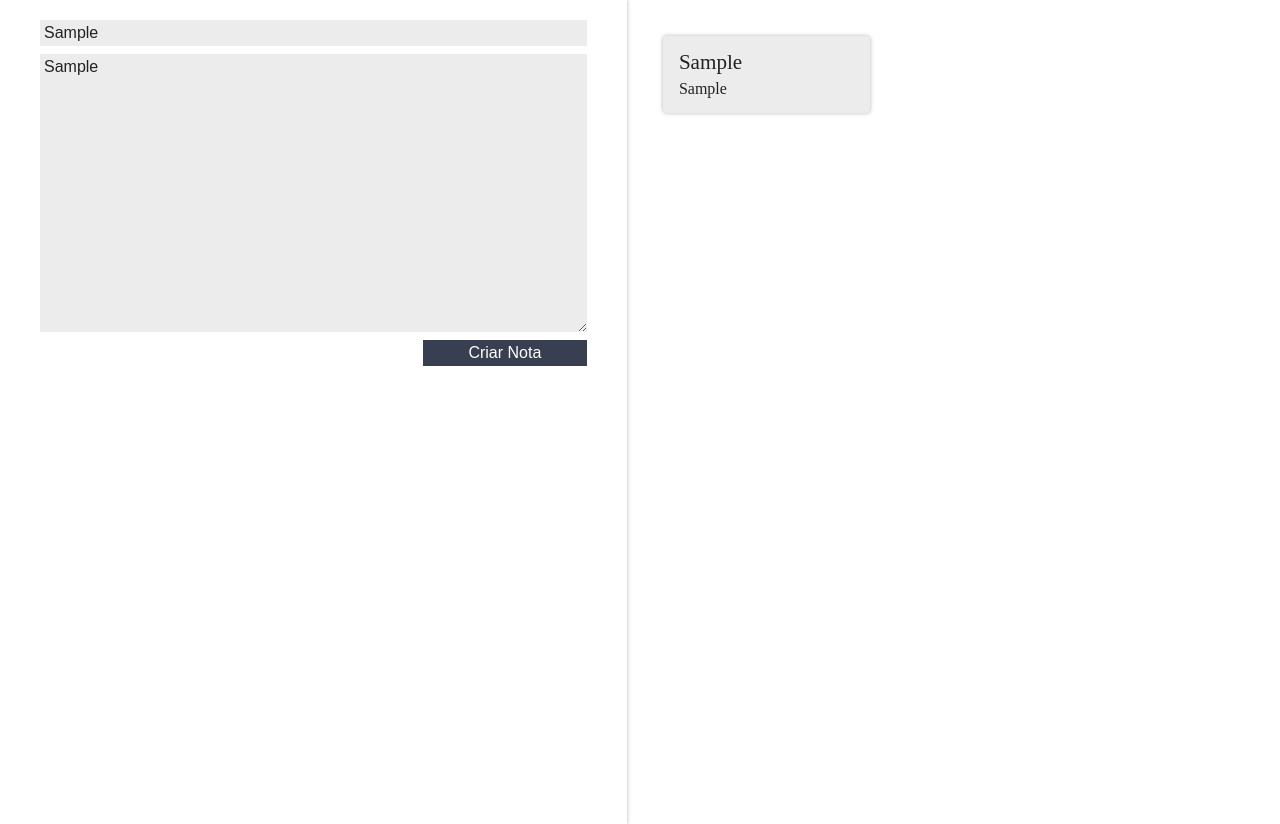
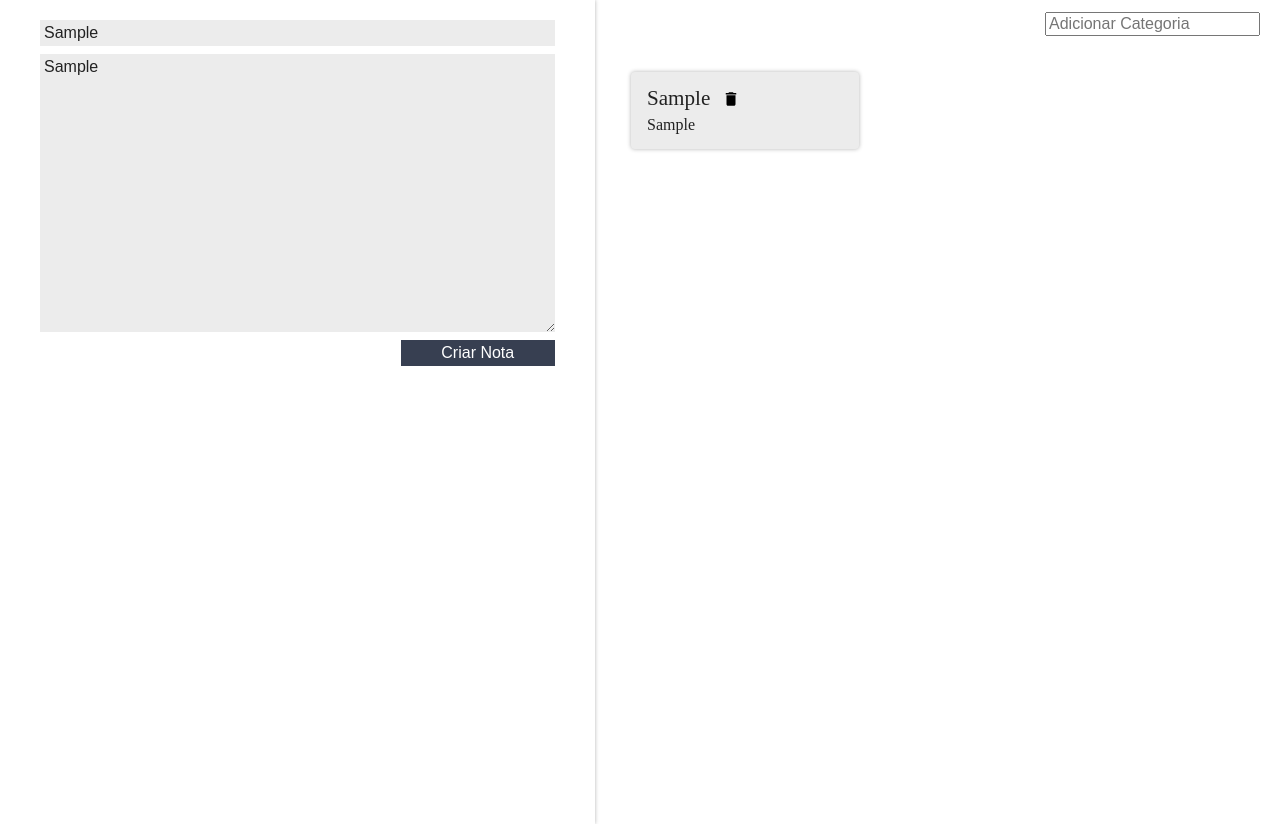
Before and after one commit to FabrizioGomes/ceep, a React (Create React App) app: page / in a window 1280 px wide. Both pictures are taken after typing "Sample", "Sample" into the empty fields and a click on the button "Criar Nota". Built offline with nearby package versions, Linux system fonts and the light colour scheme.

Commit message:
Habilitando o controle para deletar e a permissão de criar categorias

```diff
--- a/src/App.js
+++ b/src/App.js
@@ -1,32 +1,58 @@
 import React, { Component } from "react";
 import ListaDeNotas from "./components/ListaDeNotas";
 import FormularioCadastro from "./components/FormularioCadastro";
+import ListaDeCategorias from "./components/ListaDeCategorias";
 import "./assets/App.css";
-import './assets/index.css';
+import "./assets/index.css";
 class App extends Component {
+  constructor() {
+    super();
 
-  constructor(){
-    super();
-    this.state ={
-      notas:[]
-    }
+    this.state = {
+      notas: [],
+      categorias: [],
+    };
   }
-  criarNota(titulo, texto){
-    const novaNota = {titulo, texto};
-    const novoArrayNotas = [...this.state.notas, novaNota]
+
+  criarNota(titulo, texto) {
+    const novaNota = { titulo, texto };
+    const novoArrayNotas = [...this.state.notas, novaNota];
     const novoEstado = {
-      notas:novoArrayNotas
-    }
-    this.setState(novoEstado)
+      notas: novoArrayNotas,
+    };
+    this.setState(novoEstado);
   }
+
+  adicionarCategoria(nomeCategoria){
+    const novoArrayCategorias = [...this.state.categorias, nomeCategoria]
+    const novoEstado = {...this.state, categorias:novoArrayCategorias};
+    this.setState(novoEstado);
+  }
+
+  deletarNota(index) {
+    let arrayNotas = this.state.notas;
+    arrayNotas.splice(index, 1);
+    this.setState({ notas: arrayNotas });
+  }
+
   render() {
     return (
       <section className="conteudo">
-        <FormularioCadastro criarNota={this.criarNota.bind(this)}/>
-        <ListaDeNotas notas={this.state.notas} />
+        <FormularioCadastro criarNota={this.criarNota.bind(this)} />
+        <main className="conteudo-principal">
+          <ListaDeCategorias
+            adicionarCategoria={this.adicionarCategoria.bind(this)}
+            categorias={this.state.categorias}
+          />
+          <ListaDeNotas
+            apagarNota={this.deletarNota.bind(this)}
+            notas={this.state.notas}
+          />
+        </main>
       </section>
     );
   }
 }
 
+//new ListaDeNotas({notas:this.notas})
 export default App;
--- a/src/assets/App.css
+++ b/src/assets/App.css
@@ -2,6 +2,9 @@
   display: flex;
 }
 
+.conteudo-principal{
+  flex-grow: 3;
+}
 :root {
   --primaria: #58a4b0;
   --secundaria: #373f51;
--- a/src/components/CardNota/CardNota.jsx
+++ b/src/components/CardNota/CardNota.jsx
@@ -1,14 +1,23 @@
 
 import React, { Component } from "react";
 import "./estilo.css";
+import {ReactComponent as DeleteSVG} from "../../assets/img/delete.svg"
 class CardNota extends Component {
+
+  apagar(){
+    const indice = this.props.indice;
+    this.props.apagarNota(indice);
+  }
+
   render() {
     return (
       <section className="card-nota">
         <header className="card-nota_cabecalho">
           <h3 className="card-nota_titulo">{this.props.titulo}</h3>
+          <DeleteSVG onClick={this.apagar.bind(this)}/>
         </header>
         <p className="card-nota_texto">{this.props.texto}</p>
+
       </section>
     );
   }
--- a/src/components/FormularioCadastro/FormularioCadastro.jsx
+++ b/src/components/FormularioCadastro/FormularioCadastro.jsx
@@ -1,4 +1,3 @@
-
 import React, { Component } from "react";
 import "./estilo.css";
 class FormularioCadastro extends Component {
@@ -8,6 +7,7 @@
     this.titulo ="";
     this.texto ="";
   }
+
   _handleMudancaTitulo(evento){
     evento.stopPropagation();
     this.titulo = evento.target.value;
@@ -17,10 +17,12 @@
     evento.stopPropagation();
     this.texto = evento.target.value;
   }
+
   _criarNota(evento){
     evento.preventDefault();
     evento.stopPropagation();
     this.props.criarNota(this.titulo, this.texto);
+
   }
 
   render() {
@@ -32,7 +34,7 @@
           type="text"
           placeholder="Título"
           className="form-cadastro_input"
-          onChange = {this._handleMudancaTitulo.bind(this)}
+          onChange={this._handleMudancaTitulo.bind(this)}
         />
         <textarea
           rows={15}
--- a/src/components/FormularioCadastro/estilo.css
+++ b/src/components/FormularioCadastro/estilo.css
@@ -1,4 +1,3 @@
-
 .form-cadastro {
   flex-grow: 2;
   box-shadow: 0 0 4px rgba(0, 0, 0, 0.3);
--- /dev/null
+++ b/src/components/ListaDeCategorias/ListaDeCategorias.jsx
@@ -0,0 +1,33 @@
+import React, { Component } from "react";
+import "./estilo.css";
+class ListaDeCategorias extends Component {
+  _handleEventoInput(e) {
+    if (e.key == "Enter") {
+      let valorCategoria = e.target.value;
+      this.props.adicionarCategoria(valorCategoria);
+    }
+  }
+  render() {
+    return (
+      <section className="lista-categorias">
+        <ul className="lista-categorias_lista">
+          {this.props.categorias.map((categoria, index) => {
+            return (
+              <li key={index} className="lista-categorias_item">
+                {categoria}
+              </li>
+            );
+          })}
+        </ul>
+        <input
+          type="text"
+          className="lista-categorias_input"
+          placeholder="Adicionar Categoria"
+          onKeyUp={this._handleEventoInput.bind(this)}
+        />
+      </section>
+    );
+  }
+}
+
+export default ListaDeCategorias;
--- /dev/null
+++ b/src/components/ListaDeCategorias/estilo.css
@@ -0,0 +1,21 @@
+.lista-categorias{
+    display: flex;
+    flex-direction: row;
+    margin-top: 12px;
+}
+.lista-categorias_lista{
+    flex: 1;
+    display: flex;
+    flex-direction: row;
+    justify-content: space-evenly;
+}
+.lista-categorias_item{
+    background-color: var(--secundaria);
+    color: white;
+    padding: 4px 8px;
+    border-radius: 10px;
+    font-family: Arial, Helvetica, sans-serif;
+}
+.lista-categorias_input{
+    margin-right: 20px;
+}
--- /dev/null
+++ b/src/components/ListaDeCategorias/index.js
@@ -0,0 +1,2 @@
+import ListaDeCategorias from "./ListaDeCategorias";
+export default ListaDeCategorias;
--- a/src/components/ListaDeNotas/ListaDeNotas.jsx
+++ b/src/components/ListaDeNotas/ListaDeNotas.jsx
@@ -1,9 +1,7 @@
-
 import React, { Component } from "react";
 import CardNota from "../CardNota";
 import "./estilo.css";
 class ListaDeNotas extends Component {
-
 
   render() {
     return (
@@ -11,7 +9,12 @@
         {this.props.notas.map((nota, index) => {
           return (
             <li className="lista-notas_item" key={index}>
-              <CardNota titulo={nota.titulo} texto ={nota.texto}/>
+
+              <CardNota
+              indice={index}
+              apagarNota={this.props.apagarNota}
+              titulo={nota.titulo}
+              texto={nota.texto}/>
             </li>
           );
         })}
```
Also changed, not shown: src/assets/img/delete.svg (added), src/components/CardNota/estilo.css (indentation only), src/components/ListaDeNotas/estilo.css (indentation only). Lines whose indentation alone changed are shown as unchanged.
